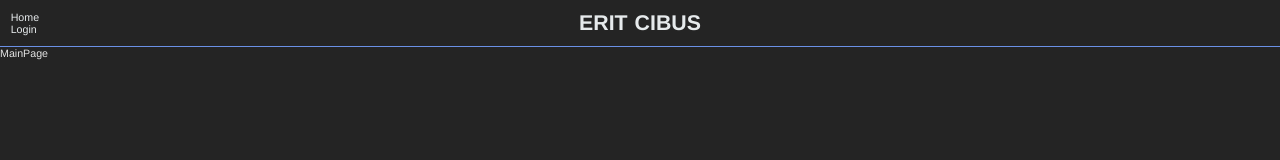
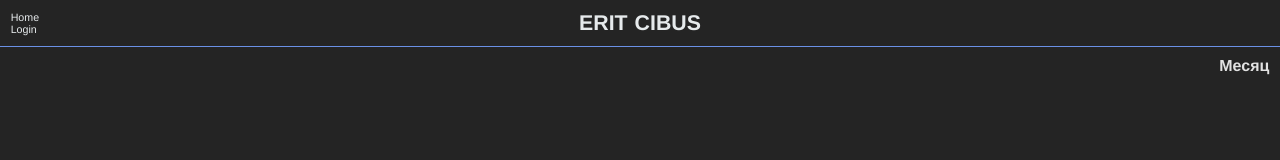
Before and after one commit to endoresur/erit-cibus, a React (Vite) app: page / in a window 1280 px wide. Shown: the top 160 px of the page. Built offline with nearby package versions, Linux system fonts and the light colour scheme; a web font is replaced by a local one.

Commit message:
Added calendar base

```diff
--- a/src/ui/pages/MainPage/MainPage.tsx
+++ b/src/ui/pages/MainPage/MainPage.tsx
@@ -1,5 +1,12 @@
+import Calendar from 'ui/widgets/Calendar'
+import styles from './styles.module.scss'
+
 const MainPage = () => {
-	return <div>MainPage</div>
+	return (
+		<section className={styles.mainPageRoot}>
+			<Calendar />
+		</section>
+	)
 }
 
 export default MainPage
--- /dev/null
+++ b/src/ui/pages/MainPage/styles.module.scss
@@ -0,0 +1,3 @@
+.mainPageRoot {
+	padding: var(--spacing-x2);
+}
--- /dev/null
+++ b/src/ui/widgets/Calendar/Calendar.tsx
@@ -0,0 +1,11 @@
+import styles from './styles.module.scss'
+
+const Calendar = () => {
+	return (
+		<div className={styles.calendarRoot}>
+			<h2 className={styles.title}>Месяц</h2>
+		</div>
+	)
+}
+
+export default Calendar
--- /dev/null
+++ b/src/ui/widgets/Calendar/index.ts
@@ -0,0 +1,2 @@
+import Calendar from './Calendar'
+export default Calendar
--- /dev/null
+++ b/src/ui/widgets/Calendar/styles.module.scss
@@ -0,0 +1,12 @@
+.calendarRoot {
+	width: 100%;
+
+	.title {
+		text-align: end;
+	}
+
+	.calendarGrid {
+		display: grid;
+		grid-template-columns: repeat(1fr, 7);
+	}
+}
--- /dev/null
+++ b/src/ui/widgets/Calendar/ui/CalendarCell/index.ts
@@ -0,0 +1,2 @@
+import CalendarCell from './CalendarCell'
+export default CalendarCell
--- /dev/null
+++ b/src/ui/widgets/Calendar/ui/CalendarCell/styles.module.scss
@@ -0,0 +1,2 @@
+.calendarCellRoot {
+}
```
Also changed, not shown: src/ui/widgets/Calendar/ui/CalendarCell/CalendarCell.tsx (added, +7 -0 lines).
